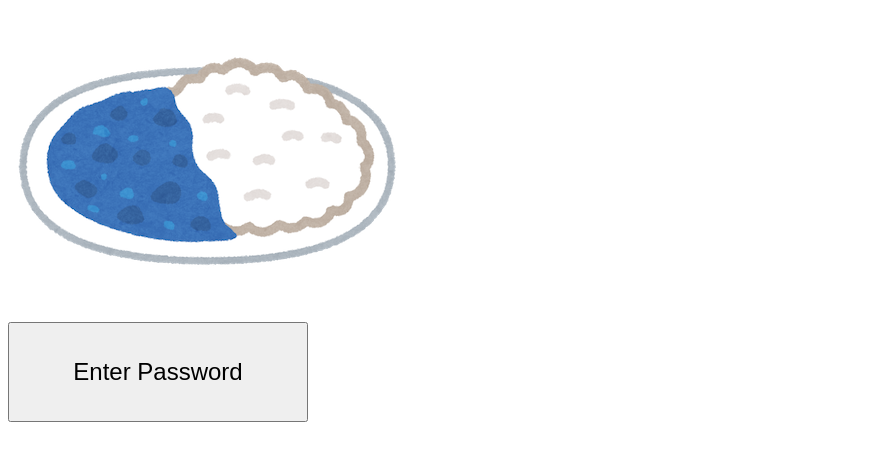
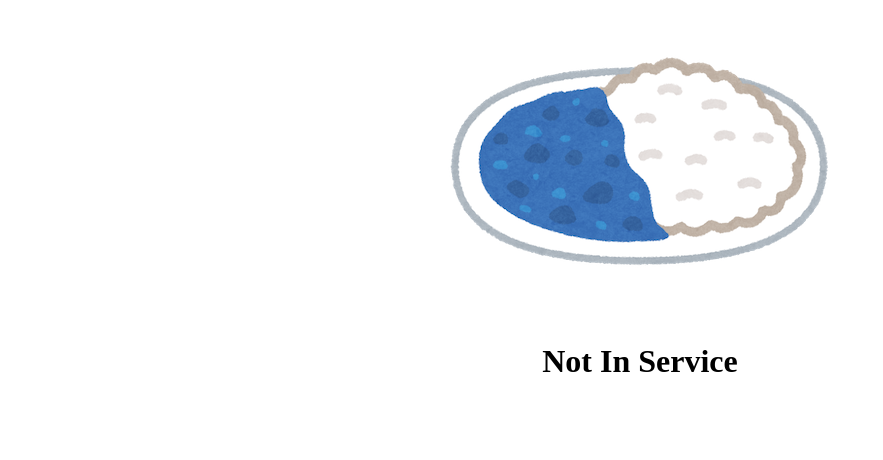
Before and after one commit to hir-hata/hir-hata.github.io, a plain HTML site: page index.html in a window 1280 px wide. Shown: the whole page, without its empty margins (0-883 px from the left). Drawn offline with Linux system fonts and the light colour scheme.

Commit message:
close index

```diff
--- a/index.html
+++ b/index.html
@@ -1,13 +1,9 @@
 <html>
-  <script type="text/javascript">
-     function gate() {
-        var UserInput = prompt("パスワードを入力して下さい:","");
-        location.href = UserInput + ".html";
-     }
-  </script>
   <body>
+    <div style="text-align: center;">
     <img src="img/blueCurry.png">
     <br>
-    <input type="button" value="Enter Password" onclick="gate();" style="width:300px; height:100px; font-size:24px;">
+    <h1><span>Not In Service</span></h1>
+  </div>
   </body>
 </html>
```
